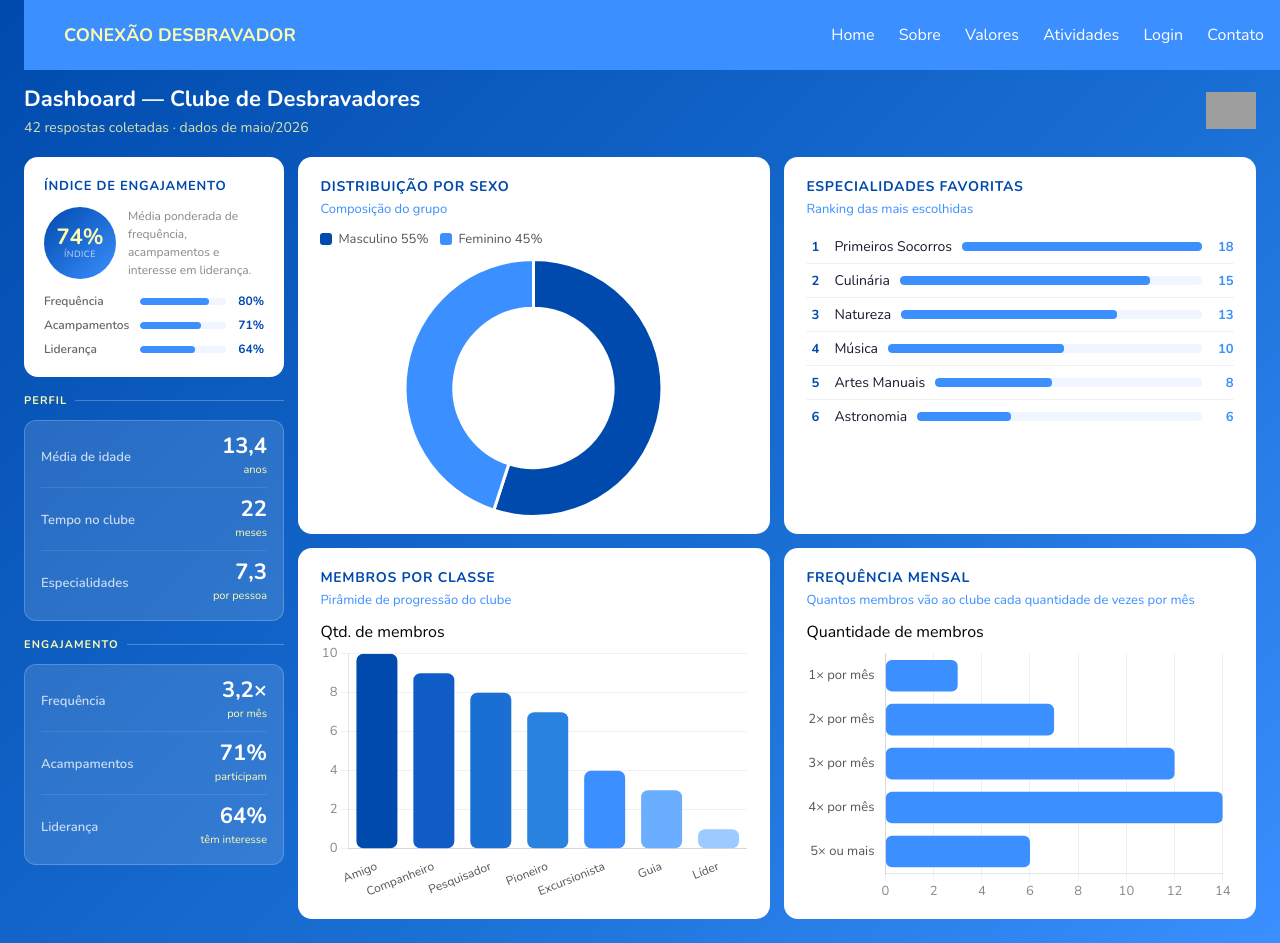
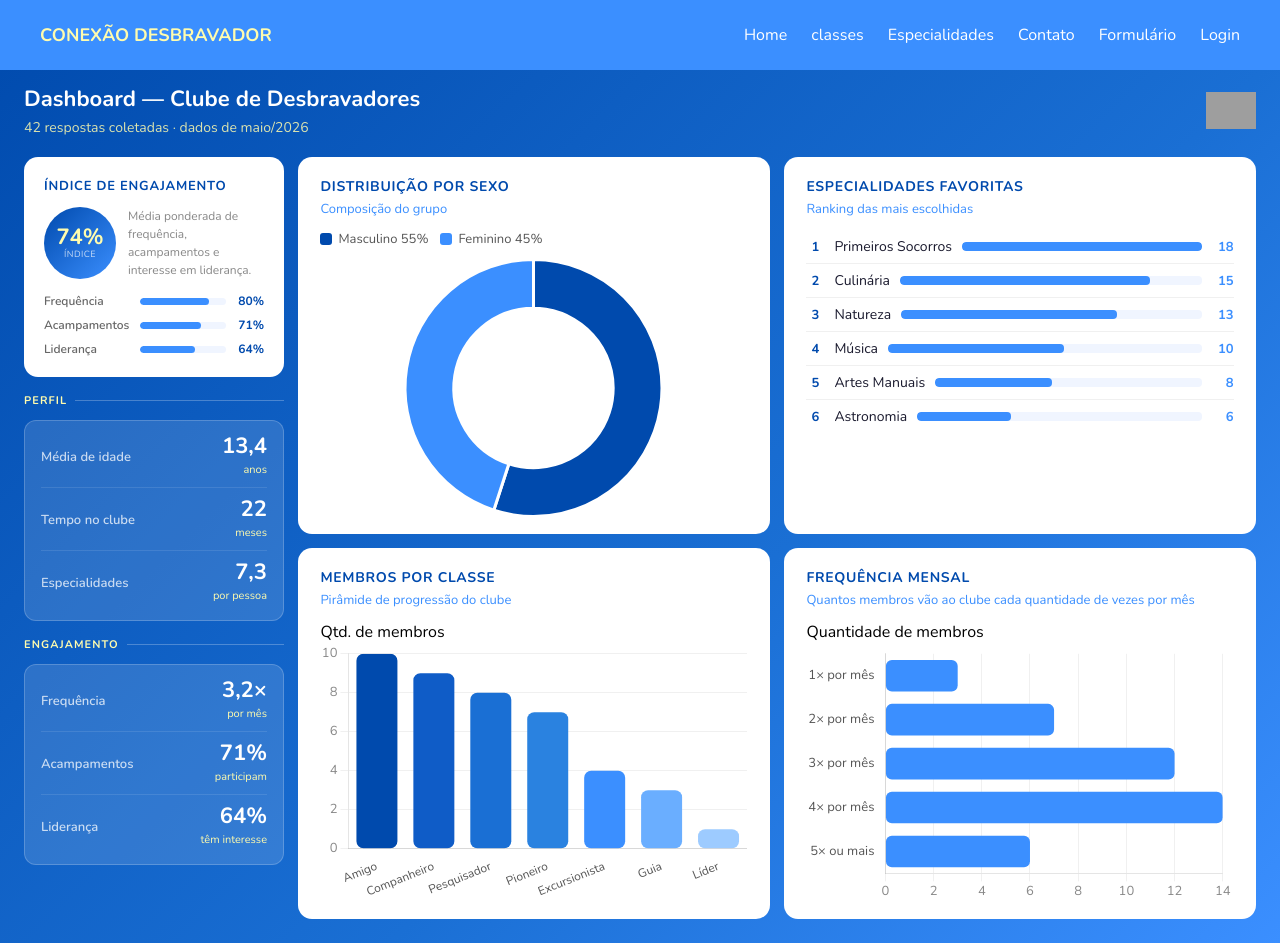
Before and after one commit to Nathan-Martins3010/ProjetoIndividual, a plain HTML site: page dashboard.html in a window 1280 px wide. Drawn offline with nearby package versions, Linux system fonts and the light colour scheme; grey boxes are pictures that could not be loaded.

Commit message:
Ajustes na estilização da dashboard, integração das páginas com links

```diff
--- a/css/dashboard.css
+++ b/css/dashboard.css
@@ -16,7 +16,8 @@
         header {
         position: fixed;
         top: 0;
-        min-width: 100%;
+        left: 0;
+        right: 0;
         height: 70px;
         background: #3b8fff;
         display: flex;
--- a/dashboard.html
+++ b/dashboard.html
@@ -18,11 +18,11 @@
         <h2>CONEXÃO DESBRAVADOR</h2>
         <nav>
           <a href="index.html">Home</a>
-          <a href="#sobre">Sobre</a>
-          <a href="#valores">Valores</a>
-          <a href="#atividades">Atividades</a>
+          <a href="#sobre">classes</a>
+          <a href="#atividades">Especialidades</a>
+          <a href="#contato">Contato</a>
+          <a href="formulario.html">Formulário</a>
           <a href="login.html">Login</a>
-          <a href="#contato">Contato</a>
         </nav>
       </header>
 
```
Also changed, not shown: cadastro.html (+4 -4 lines), formulario.html (+4 -4 lines), index.html (+4 -4 lines), login.html (+4 -4 lines).
